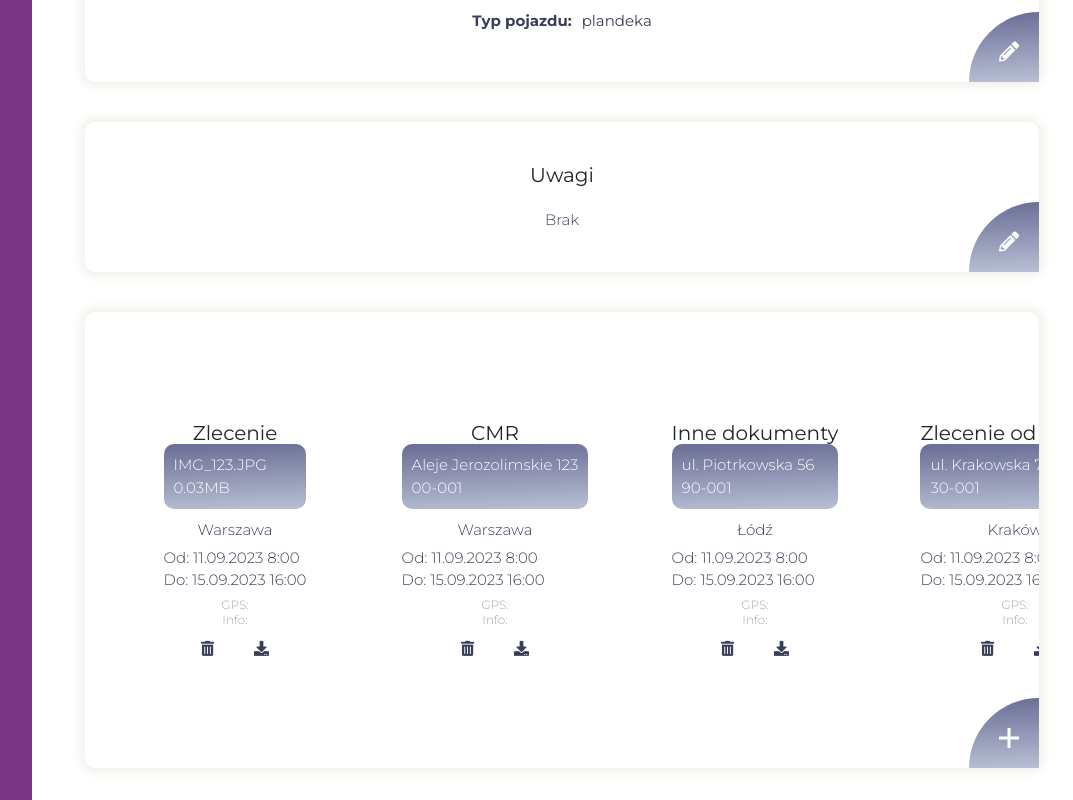
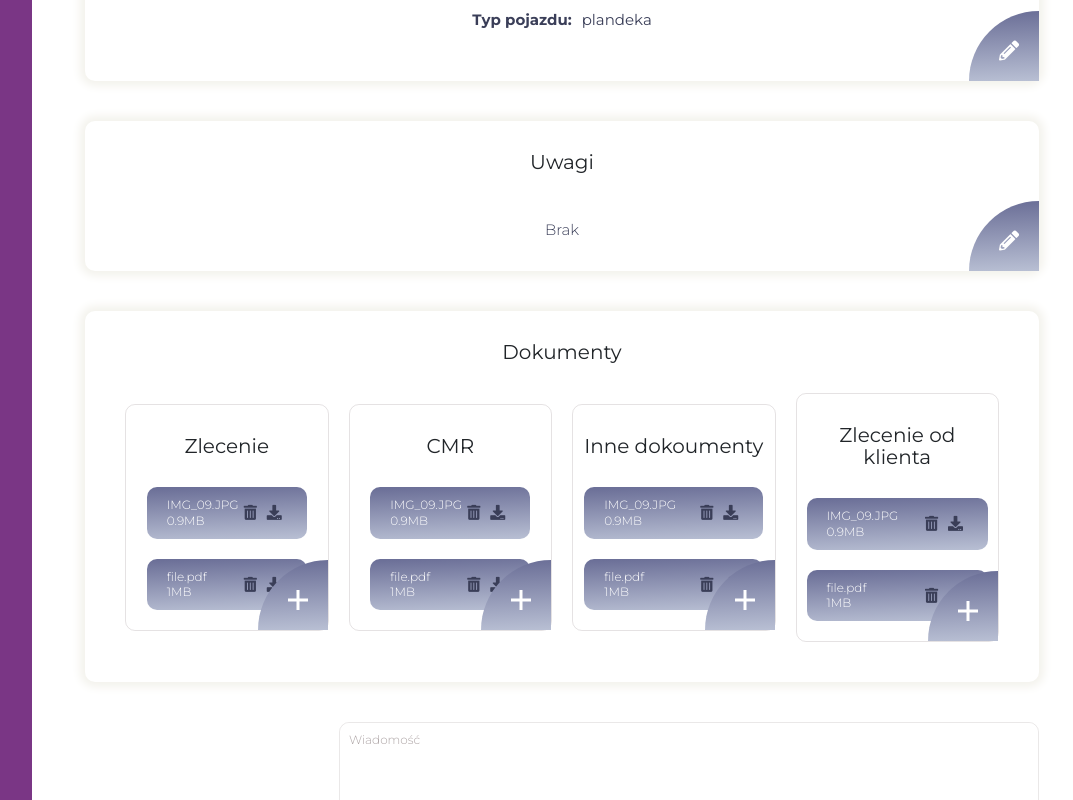
Before and after one commit to wiewiex/sped-app, a Next.js app: page /details in a window 1280 px wide. Shown: the part 1700-2500 px from the top of the page, without its empty margins (188-1261 px from the left). Built offline with nearby package versions, Linux system fonts and the light colour scheme.

Commit message:
order details finished

```diff
--- a/src/components/Amounts/AmountsWrite.tsx
+++ b/src/components/Amounts/AmountsWrite.tsx
@@ -6,7 +6,7 @@ import CustomSelect from '@/components/_elements/CustomSelect';
 
 export default function AmountsWrite() {
   return (
-    <Tile mobileWidth="100%" minHeight="25rem" mobileMinHeight="30rem">
+    <Tile mobileWidth="100%" minHeight="20rem" mobileMinHeight="30rem">
       <H3>Kwoty</H3>
       <Container
         $mobileWrap
--- a/src/components/Comments/CommentsRead.tsx
+++ b/src/components/Comments/CommentsRead.tsx
@@ -1,7 +1,7 @@
 import { Text } from '@/components/_views/styledTexts';
 import Tile from '@/components/_elements/Tile';
 import { H3 } from '@/components/_views/styledTexts';
-import { ElementPositionWrapper } from '@/components/_views/styledContainers';
+import { Container, ElementPositionWrapper } from '@/components/_views/styledContainers';
 import PenOnQuarter from '../_icons/PenOnQuarter';
 
 export default function CommentsRead() {
--- a/src/components/Details/DetailsRead.tsx
+++ b/src/components/Details/DetailsRead.tsx
@@ -7,7 +7,7 @@ import styled from 'styled-components';
 
 export default function DetailsRead() {
   return (
-    <Tile mobileMinHeight="34rem" minHeight="30rem" mobileWidth="100%">
+    <Tile mobileMinHeight="34rem" minHeight="20rem" mobileWidth="100%">
       <H3>Szczegóły</H3>
       <Container
         mobileFlexDirection="row"
--- a/src/components/Documents/Documents.tsx
+++ b/src/components/Documents/Documents.tsx
@@ -1,50 +1,20 @@
-import { Container, ElementPositionWrapper } from '@/components/_views/styledContainers';
+import { Container } from '@/components/_views/styledContainers';
 import Tile from '@/components/_elements/Tile';
-import PlusOnQuarter from '@/components/_icons/PlusOnQuarter';
 import Item from './Item';
-import ScrollbarContainer from '@/components/_elements/ScrollbarContainer';
-import styled from 'styled-components';
-import mediaQueries from '@/utils/mediaQueries';
-import { addresses } from './data';
+import { H3 } from '../_views/styledTexts';
 
 export default function Documents() {
   return (
-    <Tile mobileWidth="100%" minHeight="30rem" padding="0">
-      <ScrollbarContainer>
-        <ItemsContainer>
-          {addresses.map((el, i) => (
-            <Container key={i} mobileFlexDirection="row">
-              <Item {...el} />
-            </Container>
-          ))}
-        </ItemsContainer>
-      </ScrollbarContainer>
-      <ElementPositionWrapper mobileRight="0" mobileBottom="0">
-        <PlusOnQuarter />
-      </ElementPositionWrapper>
+    <Tile mobileWidth="100%" minHeight="30rem">
+      <Container mobileMargin="0 0 2rem 0">
+        <H3>Dokumenty</H3>
+      </Container>
+      <Container flexDirection="row" mobileWidth="100%">
+        <Item name="Zlecenie" />
+        <Item name="CMR" />
+        <Item name="Inne dokoumenty" />
+        <Item name="Zlecenie od klienta" />
+      </Container>
     </Tile>
   );
 }
-
-const ItemsContainer = styled.div`
-  display: flex;
-  flex-wrap: wrap;
-  justify-content: space-around;
-  font-size: 1.3rem;
-  overflow-x: auto;
-  width: 100%;
-  flex: 1;
-  padding: 8rem 2rem;
-
-  @media ${mediaQueries.tabletHorizontal} {
-    align-items: stretch;
-    flex-direction: row;
-    justify-content: flex-start;
-    flex-wrap: nowrap;
-    max-width: 70vw;
-  }
-
-  @media ${mediaQueries.desktop} {
-    max-width: 80vw;
-  }
-`;
--- a/src/components/Documents/Item.tsx
+++ b/src/components/Documents/Item.tsx
@@ -1,63 +1,32 @@
-import { Container } from '@/components/_views/styledContainers';
-import { Text, SmallText, H4 } from '@/components/_views/styledTexts';
+import { Container, ElementPositionWrapper } from '@/components/_views/styledContainers';
+import { SmallText, H4 } from '@/components/_views/styledTexts';
 import { useAppTheme } from '@/utils/theme';
+import PlusOnQuarter from '../_icons/PlusOnQuarter';
 import styled from 'styled-components';
 
-export default function Item({
-  name,
-  address,
-  postCode,
-  city,
-}: {
-  name: string;
-  address: string;
-  postCode: string;
-  city: string;
-}) {
+export default function Item({ name }: { name: string }) {
   const { borderRadius, colors } = useAppTheme();
   return (
     <Container
       mobileJustifyContent="center"
       mobileMinWidth="18rem"
       mobileWidth="100%"
-      mobileMargin="2rem"
-      width="22rem"
+      mobileMargin="1rem"
+      width="25%"
+      border={`1px solid ${colors.placeholder + '50'}`}
+      borderRadius={borderRadius}
+      relative
     >
       <Container mobilePadding="1rem" mobileJustifyContent="space-between" flex={1}>
-        <H4>{name}</H4>
-        <Container
-          backgroundGradient
-          borderRadius={borderRadius}
-          mobileWidth="100%"
-          mobilePadding="1rem"
-          mobileMargin="0 0 1rem 0"
-          mobileAlignItems="space-between"
-        >
-          <Text color="white">{address}</Text>
-          <Text color="white">{postCode}</Text>
+        <Container mobileMargin="2rem 0">
+          <H4>{name}</H4>
         </Container>
-
-        <Text>{city}</Text>
-        <Container
-          mobileMargin="0.5rem 0"
-          mobileWidth="100%"
-          mobileAlignItems="flex-start"
-        >
-          <Text>Od: 11.09.2023 8:00</Text>
-          <Text>Do: 15.09.2023 16:00</Text>
-        </Container>
-        <SmallText>GPS: </SmallText>
-        <SmallText>Info:</SmallText>
+        <File filename="IMG_09.JPG" size="0.9MB" borderRadius={borderRadius} />
+        <File filename="file.pdf" size="1MB" borderRadius={borderRadius} />
       </Container>
-      <Container
-        mobileHeight="2rem"
-        mobileWidth="100%"
-        mobileFlexDirection="row"
-        mobileMargin="0 0 1rem 0"
-      >
-        <Icon className="fas fa-trash-alt" />
-        <Icon className="fas fa-download" />
-      </Container>
+      <ElementPositionWrapper mobileRight="0" mobileBottom="0">
+        <PlusOnQuarter />
+      </ElementPositionWrapper>
     </Container>
   );
 }
@@ -66,5 +35,36 @@ const Icon = styled.i`
   font-size: 1.5rem;
   cursor: pointer;
   color: ${(props) => props.theme.colors.accent};
-  margin: 2rem;
+  margin: 0.5rem;
 `;
+
+const File = ({
+  filename,
+  size,
+  borderRadius,
+}: {
+  filename: string;
+  size: string;
+  borderRadius: string;
+}) => {
+  return (
+    <Container
+      mobileFlexDirection="row"
+      backgroundGradient
+      borderRadius={borderRadius}
+      mobileWidth="100%"
+      mobileJustifyContent="space-between"
+      mobilePadding="1rem 2rem"
+      mobileMargin="1rem 0"
+    >
+      <Container mobileAlignItems="space-between">
+        <SmallText color="white">{filename}</SmallText>
+        <SmallText color="white">{size}</SmallText>
+      </Container>
+      <Container mobileFlexDirection="row">
+        <Icon className="fas fa-trash-alt" />
+        <Icon className="fas fa-download" />
+      </Container>
+    </Container>
+  );
+};
--- a/src/components/Documents/data.ts
+++ /dev/null
@@ -1,46 +0,0 @@
-export const addresses: {
-  name: string;
-  address: string;
-  postCode: string;
-  city: string;
-  country: string;
-  gps: number[];
-  isUnload: boolean;
-}[] = [
-  {
-    name: 'Zlecenie',
-    address: 'IMG_123.JPG',
-    postCode: '0.03MB',
-    city: 'Warszawa',
-    country: 'Poland',
-    gps: [37.7749, -122.4194],
-    isUnload: false,
-  },
-  {
-    name: 'CMR',
-    address: 'Aleje Jerozolimskie 123',
-    postCode: '00-001',
-    city: 'Warszawa',
-    country: 'Poland',
-    gps: [52.2297, 21.0122],
-    isUnload: true,
-  },
-  {
-    name: 'Inne dokumenty',
-    address: 'ul. Piotrkowska 56',
-    postCode: '90-001',
-    city: 'Łódź',
-    country: 'Poland',
-    gps: [51.7704, 19.4562],
-    isUnload: false,
-  },
-  {
-    name: 'Zlecenie od klienta',
-    address: 'ul. Krakowska 78',
-    postCode: '30-001',
-    city: 'Kraków',
-    country: 'Poland',
-    gps: [50.0647, 19.945],
-    isUnload: false,
-  },
-];
--- a/src/components/_elements/PrimaryButton.tsx
+++ b/src/components/_elements/PrimaryButton.tsx
@@ -29,7 +29,7 @@ const PrimaryButtonContainer = styled.button<{ width?: string }>`
   z-index: 2;
   border: none;
   &&:active {
-    transform: scale(1.2);
+    transform: scale(1.05);
     transition: 1s;
   }
 `;
--- a/src/components/_elements/Tile.tsx
+++ b/src/components/_elements/Tile.tsx
@@ -26,7 +26,7 @@ export default function Tile({
       boxShadow={boxShadow}
       minHeight={minHeight}
       mobileMinHeight={mobileMinHeight}
-      mobileJustifyContent="space-around"
+      mobileJustifyContent="space-between"
       mobilePadding={padding ? padding : '3rem'}
       mobileMargin="0 0 4rem 0"
       relative
--- a/src/components/_views/styledTexts.tsx
+++ b/src/components/_views/styledTexts.tsx
@@ -118,12 +118,12 @@ export const H1 = styled.h1<{
   }
 `;
 
-export const SmallText = styled.p<{ textAlign?: string }>`
+export const SmallText = styled.p<{ textAlign?: string; color?: string }>`
   text-align: ${(props) => (props.textAlign ? props.textAlign : 'initial')};
   font-size: 1rem;
   font-family: ${(props) => props.theme.fonts.secondary};
   font-weight: 200;
-  color: ${(props) => props.theme.colors.placeholder};
+  color: ${(props) => (props.color ? props.color : props.theme.colors.placeholder)};
   line-height: 1.3;
   @media ${mediaQueries.tabletHorizontal} {
     font-size: 1.1rem;
```
